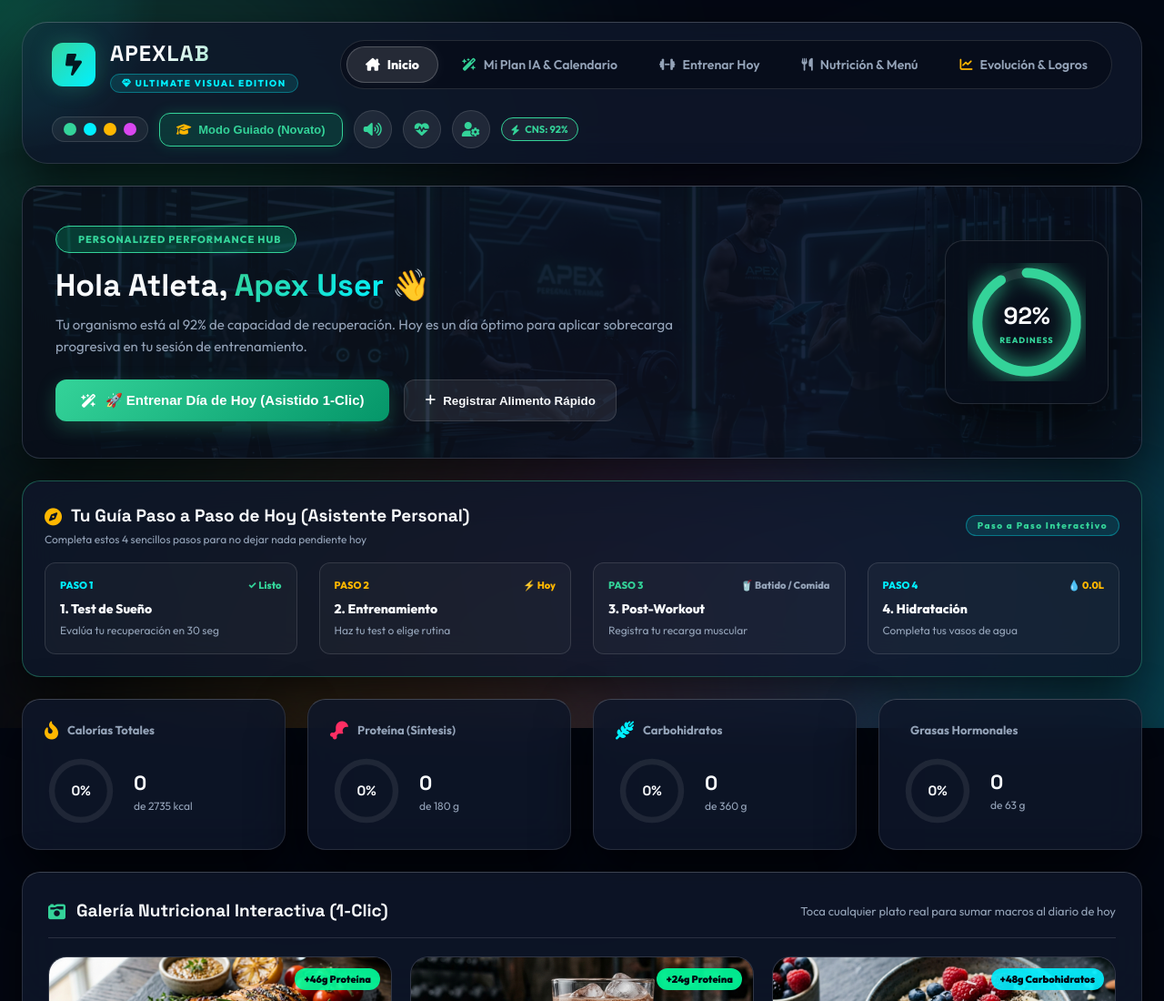
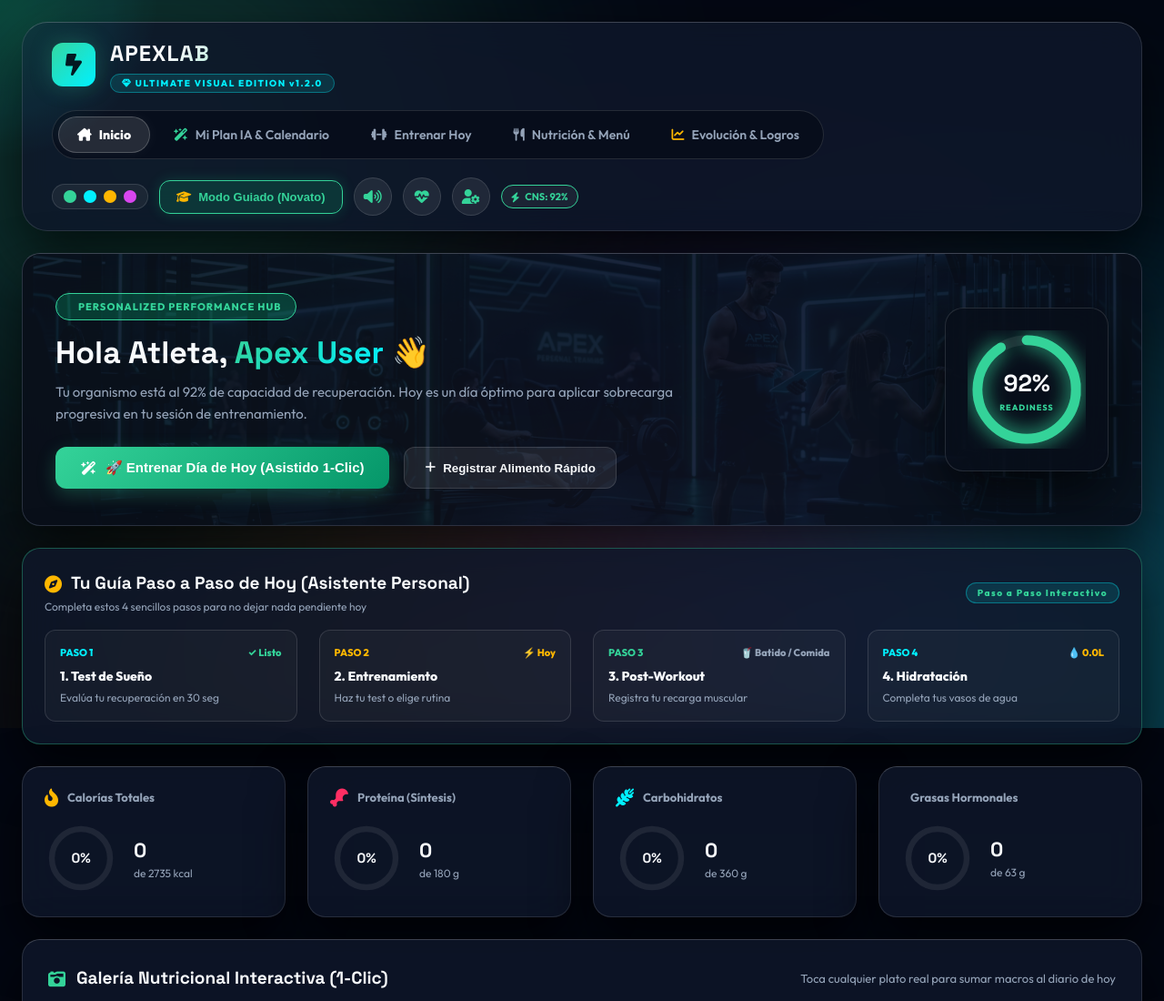
Before and after one commit to isma603-code/appgim, a plain HTML site: page index.html in a window 1280 px wide. Shown: the top 1100 px of the page at 91% size. Drawn offline with nearby package versions, Linux system fonts and the light colour scheme.

Commit message:
Test Vercel Auto-deploy: Update version badge to v1.2.0

```diff
--- a/index.html
+++ b/index.html
@@ -44,7 +44,7 @@
                 </div>
                 <div class="brand-text">
                     <h1 class="gradient-text">APEX<span>LAB</span></h1>
-                    <span class="badge-pro"><i class="fa-solid fa-gem"></i> ULTIMATE VISUAL EDITION</span>
+                    <span class="badge-pro"><i class="fa-solid fa-gem"></i> ULTIMATE VISUAL EDITION v1.2.0</span>
                 </div>
             </div>
 
```
